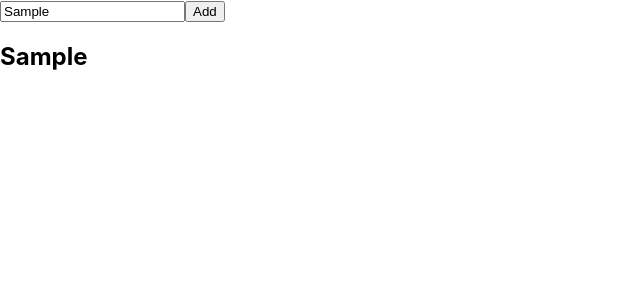
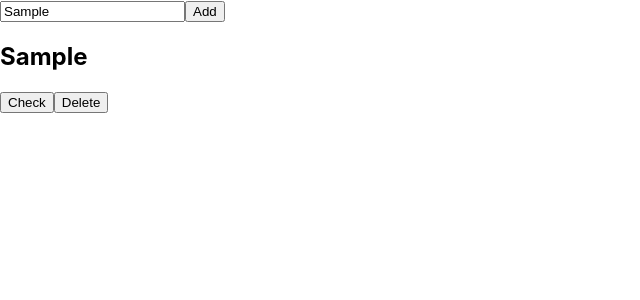
Before and after one commit to emmawojcik/ToDoListReactApp, a React (Create React App) app: page / in a window 1280 px wide. Both pictures are taken after typing "Sample" into the empty fields and a click on the button "Add". Shown: the top 300 px of the page, without its empty margins (0-640 px from the left). Built offline with nearby package versions, Linux system fonts and the light colour scheme.

Commit message:
added delete items functionality

```diff
--- a/src/App.js
+++ b/src/App.js
@@ -8,13 +8,13 @@ function App() {
   let myItems = [...toDoItems];
 
   // When the Add button is clicked, add the inputted item to myItems and update toDoItems state with myItems array
-  const handleClick = () => {
+  const handleAddClick = () => {
     myItems.push(itemToAdd);
     updateList(myItems);
   }
 
   // When input field is changed, update itemToAdd state with value of input field (possible because it is passed event target)
-  const handleChange = (event) => {
+  const handleInputChange = (event) => {
     updateItemToAdd(event.target.value);
   }
 
@@ -24,20 +24,45 @@ function App() {
         type="text"
         id="listItem"
         name="listItem"
-        onChange={handleChange}
+        onChange={handleInputChange}
         value={itemToAdd}
       />
 
-      <button onClick={handleClick}>Add</button>
-
-      {/* Each item in toDoItems is displayed */}
-      {toDoItems.map((listItem, index) => {
+      <button onClick={handleAddClick}>Add</button>
+      <ListItemCard items={toDoItems} updateList={updateList} itemsCopy={myItems} />
+      {/* {toDoItems.map((listItem, index) => {
         return(
           <h2 key={index}>{listItem}</h2>
         )
-      })}
+      })} */}
     </div>
   );
 }
 
+const ListItemCard = (props) => {
+
+  const handleDeleteClick = (index) => {
+    props.itemsCopy.splice(index, 1);
+    props.updateList(props.itemsCopy);
+  }
+
+  const handleCompletedClick = () => {
+
+  }
+
+  return(
+    <>
+      {props.items.map((listItem, index) => {
+        return(
+          <div key={index}>
+            <h2>{listItem}</h2>
+            <button>Check</button>
+            <button onClick={() => handleDeleteClick(index)}>Delete</button>
+          </div>
+        )
+      })}
+    </>
+  )
+}
+
 export default App;
```
